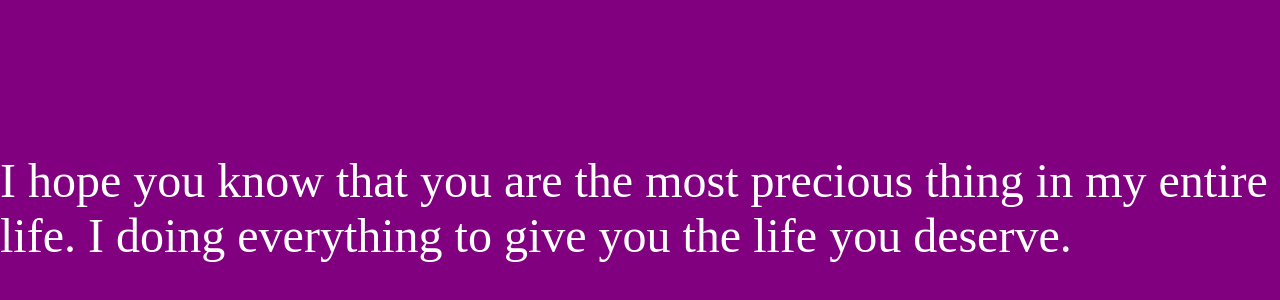
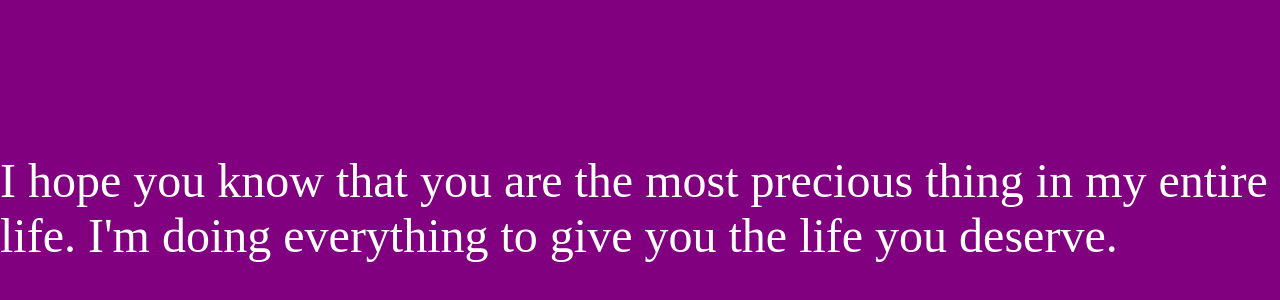
Before and after one commit to muriIo/clone-tabnews, an Angular app: page / in a window 1280 px wide. Shown: the part 192-492 px from the top of the page. Built offline with nearby package versions, Linux system fonts and the light colour scheme.

Commit message:
fixing typo in the message

```diff
--- a/src/app/pages/index/index.component.ts
+++ b/src/app/pages/index/index.component.ts
@@ -7,5 +7,5 @@ import { Component } from '@angular/core';
   styleUrl: './index.component.scss'
 })
 export class IndexComponent {
-  message: string = "I hope you know that you are the most precious thing in my entire life. I doing everything to give you the life you deserve.";
+  message: string = "I hope you know that you are the most precious thing in my entire life. I'm doing everything to give you the life you deserve.";
 }
```
